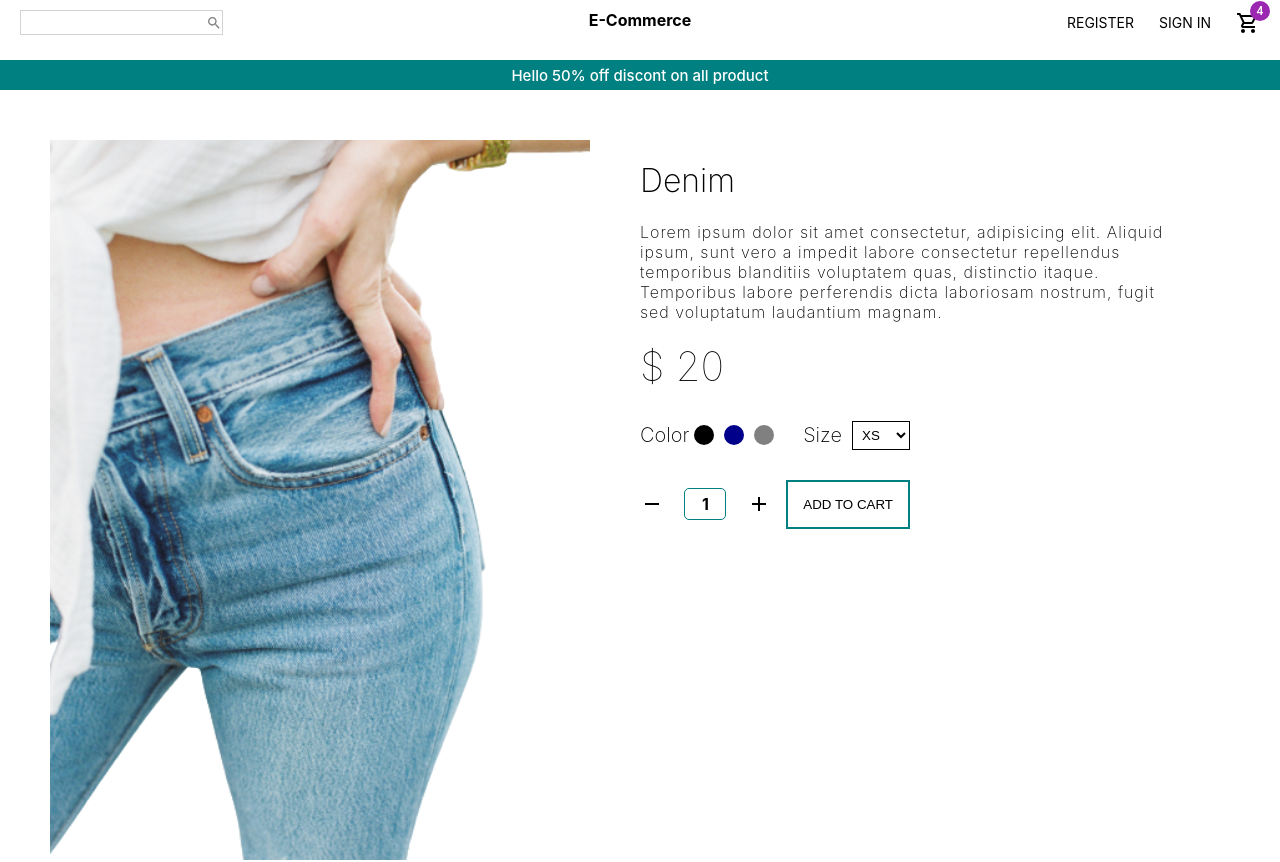
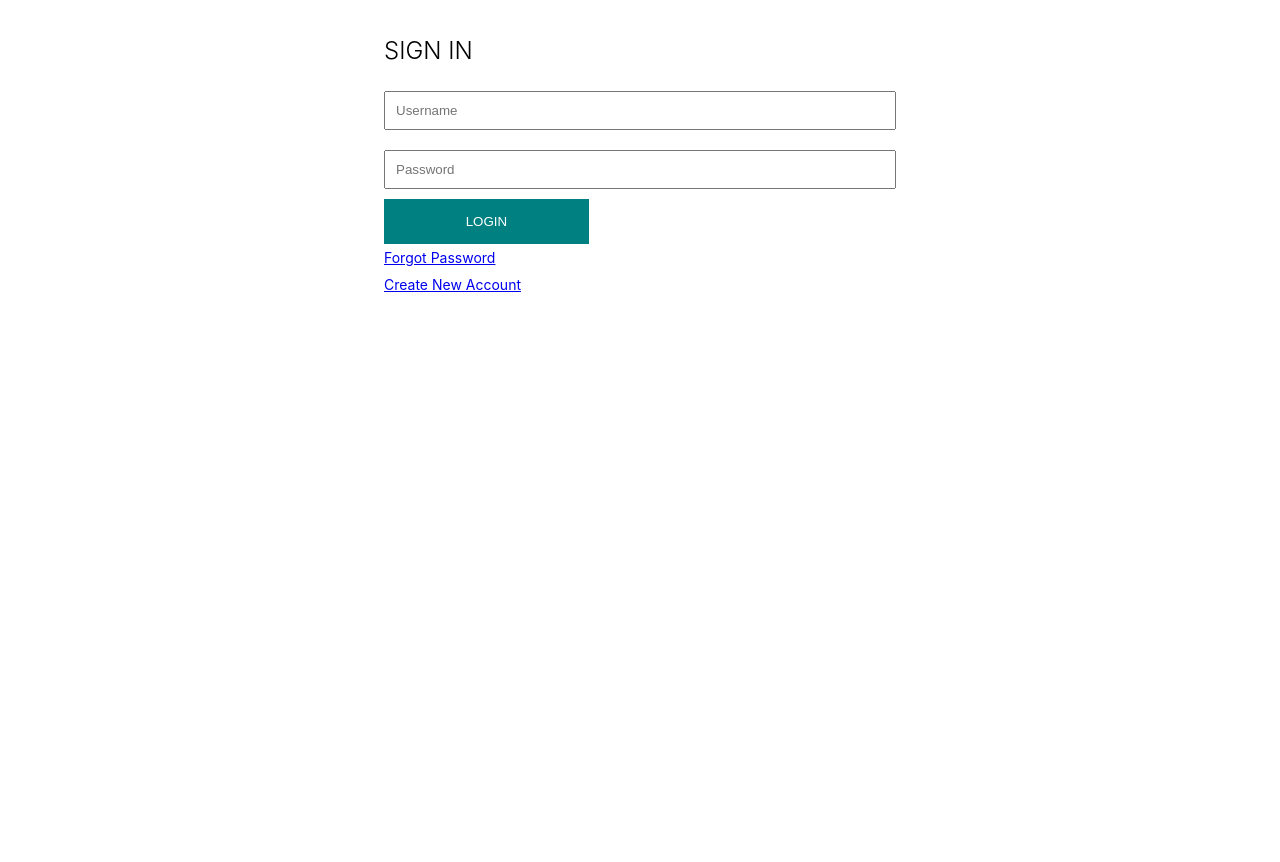
Before and after one commit to FalendraDewangan/ecommerce, a React (Create React App) app: page / in a window 1280 px wide. Shown: the top 862 px of the page. After the commit the page ends 800 px from the top, so only its background shows below. Built offline with nearby package versions, Linux system fonts and the light colour scheme.

Commit message:
Adding Register and Login page

```diff
--- a/src/App.js
+++ b/src/App.js
@@ -1,5 +1,7 @@
 import './App.css';
-import ProductPage from './pages/ProductPage';
+import Login from './pages/Login';
+// import Register from './pages/Register';
+// import ProductPage from './pages/ProductPage';
 // import Home from './pages/Home';
 // import Productlist from './pages/Productlist';
 
@@ -8,7 +10,9 @@ function App() {
     <div className="App">
       {/* <Home/> */}
       {/* <Productlist/> */}
-      <ProductPage/>
+      {/* <ProductPage/> */}
+      {/* <Register/> */}
+      <Login/>
     </div>
   );
 }
--- /dev/null
+++ b/src/css/Login.css
@@ -0,0 +1,43 @@
+.login{
+    width: 100vw;
+    height: 100vh;
+}
+
+.login .wrapper{
+    margin: auto;
+    padding: 20px;
+    width: 40%;
+}
+
+.login .title{
+    font-size: 24px;
+    font-weight: 300;
+}
+
+.login .form{
+    display: flex;
+    flex-direction: column;
+}
+
+.login .form input{
+    flex: 1;
+    min-width: 40%;
+    margin: 10px 0px;
+    padding: 10px;
+}
+
+.login button{
+    width: 40%;
+    border: none;
+    background-color: teal;
+    color: white;
+    padding: 15px 20px;
+    cursor: pointer;
+}
+
+.login a{
+    margin: 5px 0px;
+    font-size: 14px;
+    text-decoration: underline;
+    cursor: pointer;
+}
--- a/src/css/Newsletter.css
+++ b/src/css/Newsletter.css
@@ -36,4 +36,6 @@
     border: none;
     background-color: teal;
     color: white;
+    display: flex;
+    align-items: center;justify-content: center;
 }
--- a/src/css/ProductPage.css
+++ b/src/css/ProductPage.css
@@ -9,7 +9,7 @@
 
 .productPage .imgContainer img{
     width: 100%;
-    height: 90vh;
+    height: 80vh;
     object-fit: cover;
 }
 
--- /dev/null
+++ b/src/css/Register.css
@@ -0,0 +1,41 @@
+.register{
+    width: 100vw;
+    height: 100vh;
+}
+
+.register .wrapper{
+    margin: auto;
+    padding: 20px;
+    width: 40%;
+}
+
+.register .title{
+    font-size: 24px;
+    font-weight: 300;
+}
+
+.register .form{
+    display: flex;
+    flex-wrap: wrap;
+}
+
+.register .form input{
+    flex: 1;
+    min-width: 40%;
+    margin: 20px 10px 0px 0px;
+    padding: 10px;
+}
+
+.register .form .agreement{
+    font-size: 12px;
+    margin: 20px 0px;
+}
+
+.register button{
+    width: 40%;
+    border: none;
+    background-color: teal;
+    color: white;
+    padding: 15px 20px;
+    cursor: pointer;
+}
--- /dev/null
+++ b/src/pages/Login.js
@@ -0,0 +1,20 @@
+import '../css/Login.css'
+
+const SignIn = () => {
+  return (
+    <div className="login">
+        <div className="wrapper">
+            <h1 className="title">SIGN IN</h1>
+            <form action="" className="form">
+                <input type="text" placeholder='Username'/>
+                <input type="text" placeholder='Password'/>
+                <button type="submit">LOGIN</button>
+                <a href="/">Forgot Password</a>
+                <a href="/">Create New Account</a>
+            </form>
+        </div>
+    </div>
+  )
+}
+
+export default SignIn
--- /dev/null
+++ b/src/pages/Register.js
@@ -0,0 +1,25 @@
+import '../css/Register.css'
+
+const Register = () => {
+  return (
+    <div className="register">
+        <div className="wrapper">
+            <h1 className="title">CREATE AN ACCOUNT</h1>
+            <form action="" className="form">
+                <input type="text" placeholder='Name'/>
+                <input type="text" placeholder='Last Name'/>
+                <input type="text" placeholder='Username'/>
+                <input type="text" placeholder='Email'/>
+                <input type="text" placeholder='Password'/>
+                <input type="text" placeholder='Confirm Password'/>
+                <span className="agreement">
+                    Lorem ipsum dolor sit amet consectetur adipisicing elit. Minus, perspiciatis vitae inventore alias eos nihil odit. Veniam minima iusto suscipit?
+                </span>
+                <button type="submit">Create</button>
+            </form>
+        </div>
+    </div>
+  )
+}
+
+export default Register
```
